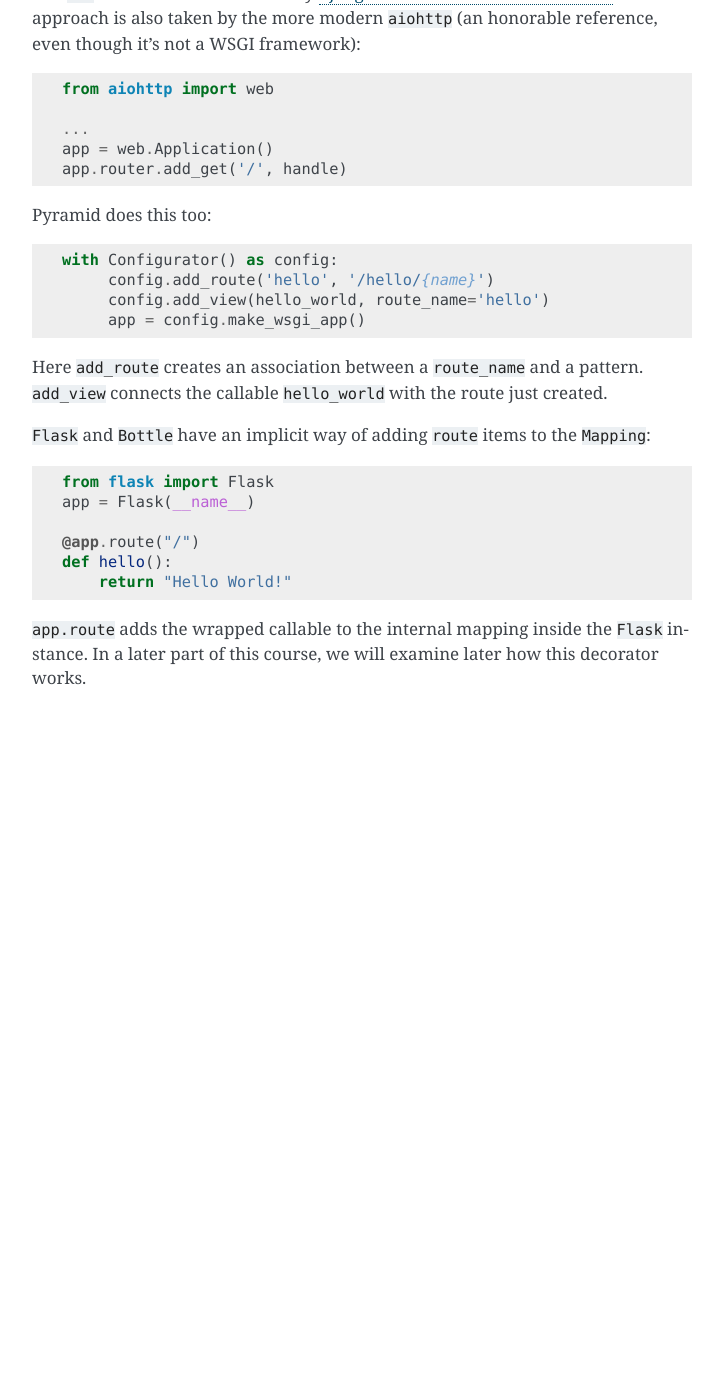
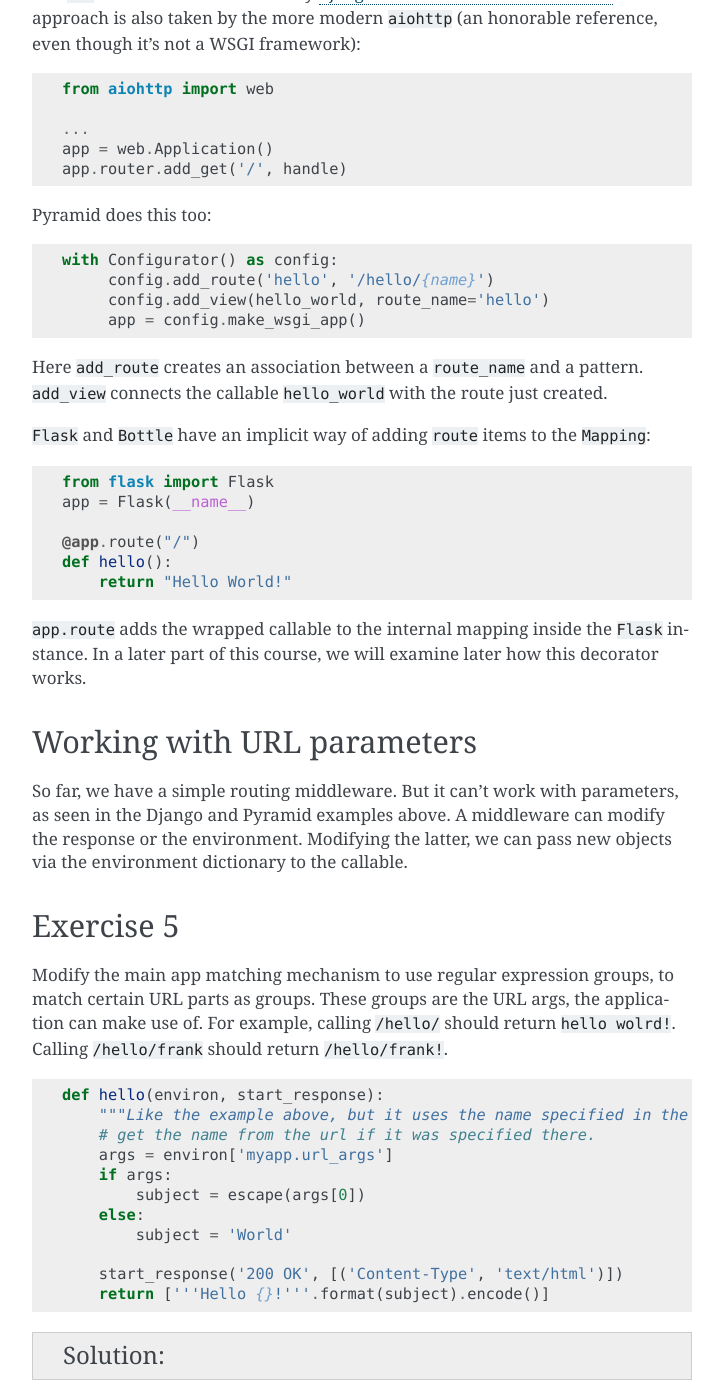
Before and after one commit to oz123/advanced-python, a Sphinx documentation site: the page built from docs/routing.rst, in a window 1280 px wide and 1400 px high, scrolled down 1426 px. Shown: the whole window, without its empty margins (388-1111 px from the left). Built offline with Sphinx 7.4.7, drawn with Linux system fonts in a browser that asks for light colours; pages that are not in the unit, such as notebooks, are missing from menus; before the commit the page ends 2133 px from its top, so only the background shows below that; some of the changed text lies outside the part shown.

Commit message:
Add section to routing chapter

```diff
--- a/docs/routing.rst
+++ b/docs/routing.rst
@@ -131,5 +131,56 @@ the ``Mapping``:
 ``Flask`` instance. In a later part of this course, we will examine later
 how this decorator works.
 
+Working with URL parameters
+---------------------------
+
+So far, we have a simple routing middleware. But it can't work with
+parameters, as seen in the Django and Pyramid examples above.
+A middleware can modify the response or the environment. Modifying the latter,
+we can pass new objects via the environment dictionary to the callable.
+
+Exercise 5
+----------
+
+Modify the main app matching mechanism to use regular expression groups,
+to match certain URL parts as groups. These groups are the URL args,
+the application can make use of. For example, calling ``/hello/`` should return
+``hello wolrd!``. Calling ``/hello/frank`` should return ``/hello/frank!``.
+
+.. code:: python
+
+   def hello(environ, start_response):
+       """Like the example above, but it uses the name specified in the URL."""
+       # get the name from the url if it was specified there.
+       args = environ['myapp.url_args']
+       if args:
+           subject = escape(args[0])
+       else:
+           subject = 'World'
+
+       start_response('200 OK', [('Content-Type', 'text/html')])
+       return ['''Hello {}!'''.format(subject).encode()]
+
+
+..  admonition:: Solution
+    :class: toggle
+
+    .. code:: python
+
+        urls = [
+            (r'^$', index),
+            (r'hello/?$', hello),
+            (r'hello/(.+)/$', hello),
+        ]
+
+        def application(environ, start_response):
+            path = environ.get('PATH_INFO', '').lstrip('/')
+            for regex, callback in urls:
+                match = re.search(regex, path)
+                if match:
+                    environ['myapp.url_args'] = match.groups()
+                    return callback(environ, start_response)
+
+            return not_found(environ, start_response)
 
 .. _django.urls.resolvers.ResolverMatch: https://github.com/django/django/blob/f0ffa3f4ea277f9814285085fde20baff60fc386/django/urls/resolvers.py#L29
```
